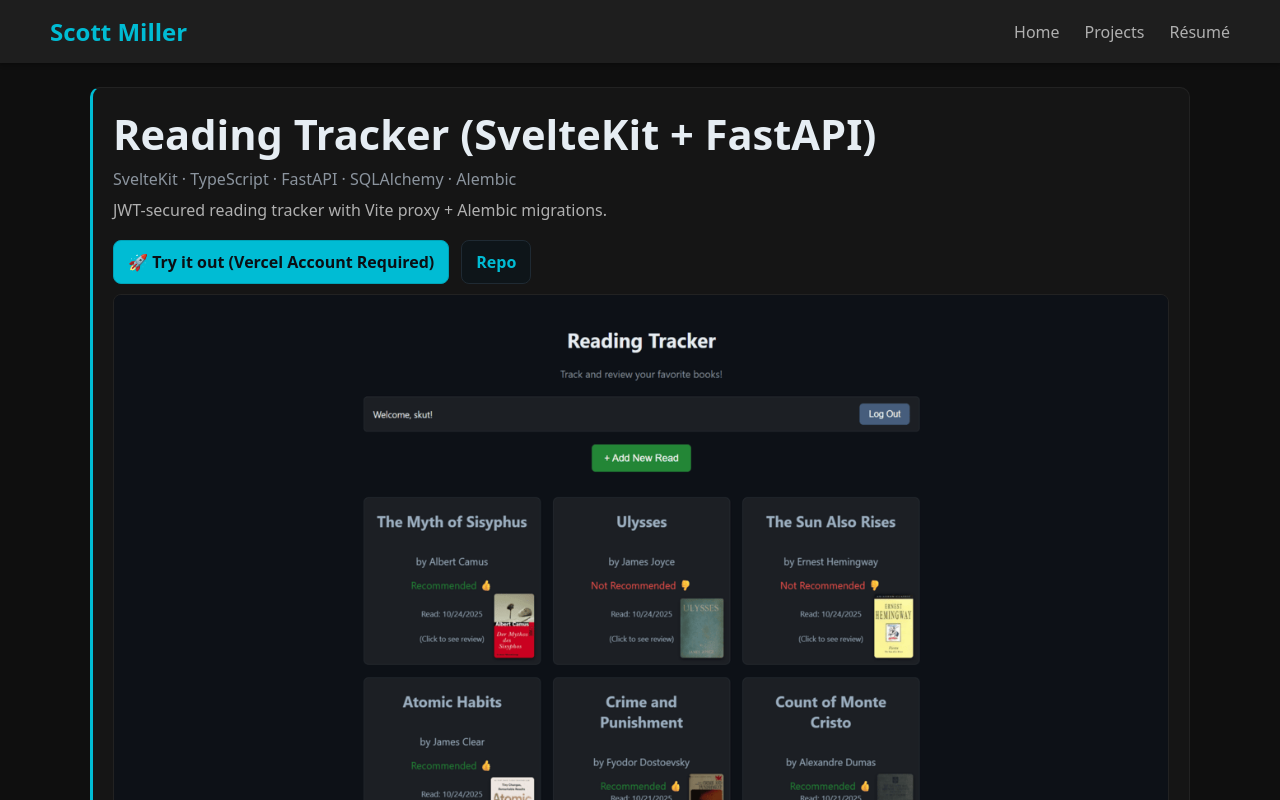
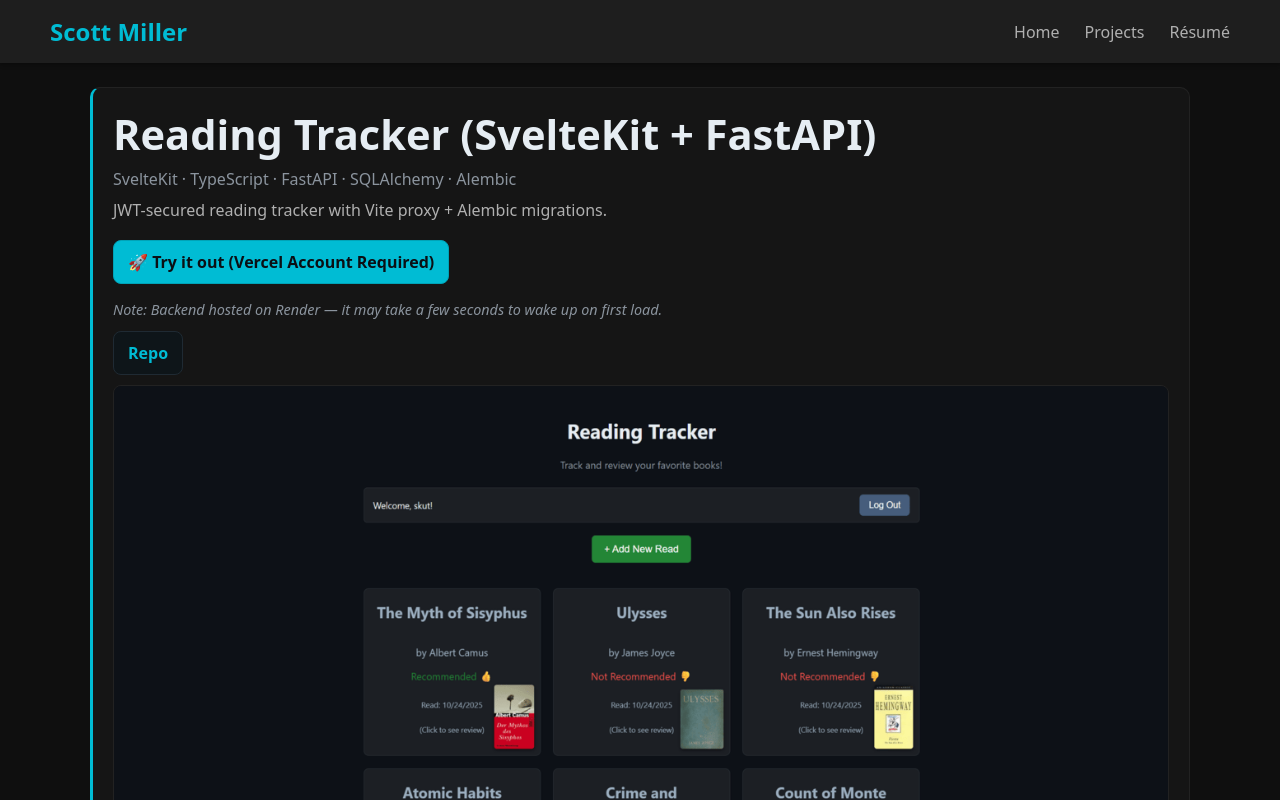
Before and after one commit to SkutM/full-stack-portfolio, a SvelteKit app: page /projects/reading-tracker in a window 1280 px wide. Shown: the top 800 px of the page. Built offline with nearby package versions, Linux system fonts and the light colour scheme.

Commit message:
updates to ui

```diff
--- a/src/routes/+page.svelte
+++ b/src/routes/+page.svelte
@@ -330,8 +330,8 @@
 
   /* Optional: tighten hero spacing since buttons are gone */
   .container {
-    padding-bottom: 5px;
-    /* padding-top: 30px; */
+    padding-bottom: 10px;
+    padding-top: 5px;
   }
 }
 
--- a/src/routes/projects/[slug]/cases/ReadingTracker.svelte
+++ b/src/routes/projects/[slug]/cases/ReadingTracker.svelte
@@ -47,6 +47,9 @@
         target="_blank"
         rel="noopener"
       >🚀 Try it out (Vercel Account Required)</a>
+      <p class="note">
+        Note: Backend hosted on Render — it may take a few seconds to wake up on first load.
+      </p>
       {#if project.links.repo}
         <a class="btn ghost" href={project.links.repo} target="_blank" rel="noopener">Repo</a>
       {/if}
@@ -258,6 +261,16 @@ Open Library fetch (server) → persist cover URL → response → UI updates
 
   /* CTA */
   .cta-row { display: flex; gap: 12px; flex-wrap: wrap; margin: 10px 0 4px; }
+  .cta-row .note {
+    flex: 1 1 100%;      /* full row */
+    margin: 4px 0 0;
+    text-align: left;    /* or center, your call */
+  }
+
+  /* (Optional) keep buttons aligned nicely after the note */
+  .cta-row .btn {
+    flex: 0 0 auto;
+  }
   .btn {
     display: inline-flex; align-items: center; gap: 8px;
     padding: 10px 14px; border-radius: 8px;
@@ -319,4 +332,12 @@ Open Library fetch (server) → persist cover URL → response → UI updates
   .links { display: flex; gap: 1.5rem; margin-top: 16px; flex-wrap: wrap; }
   .links a { color: #00bcd4; text-decoration: none; font-weight: 600; }
   .links a:hover { text-decoration: underline; }
+  .note {
+  font-size: 0.9rem;
+  color: #8b949e;
+  margin-top: 6px;
+  text-align: center;
+  font-style: italic;
+}
+
 </style>
```
